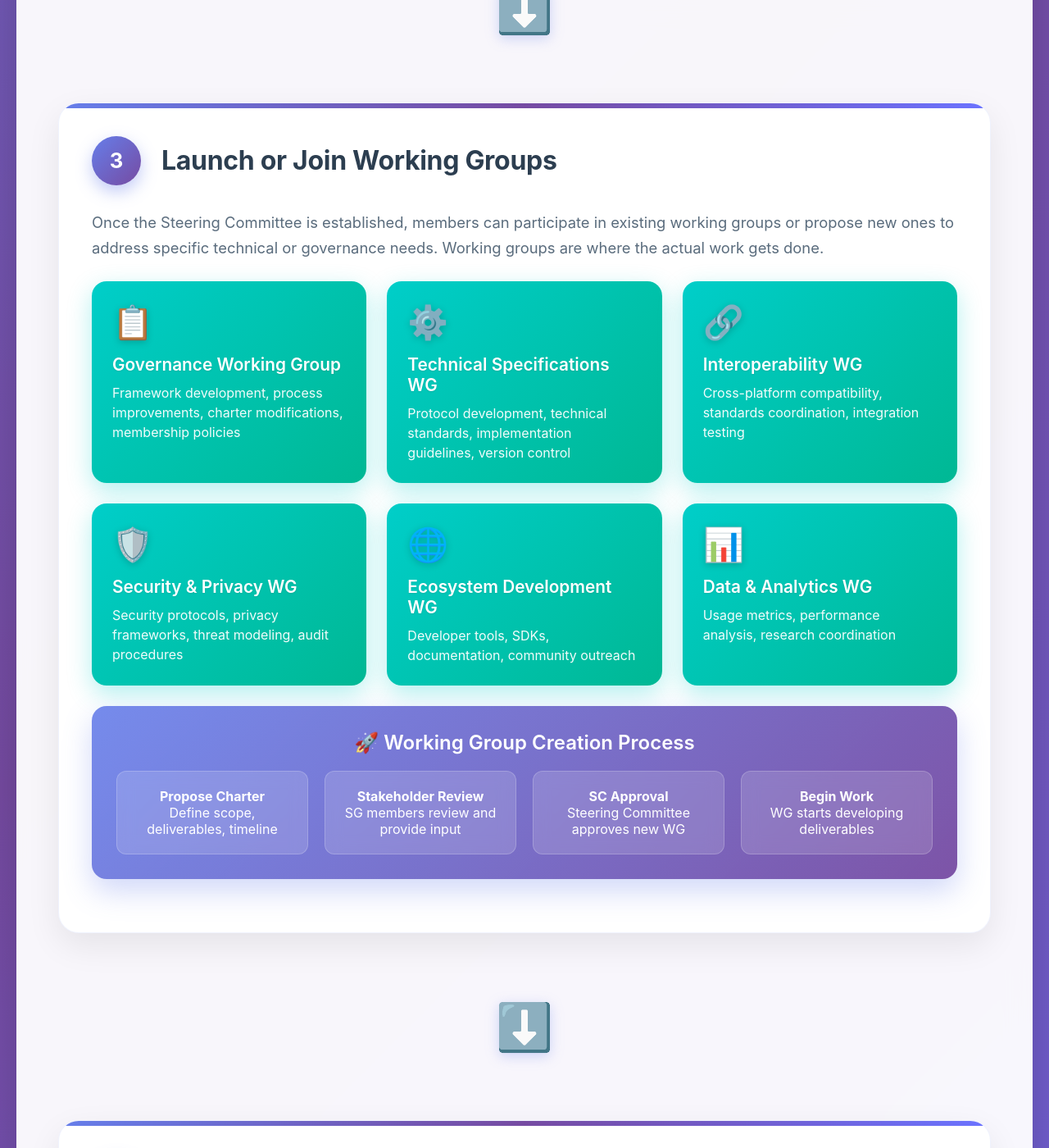
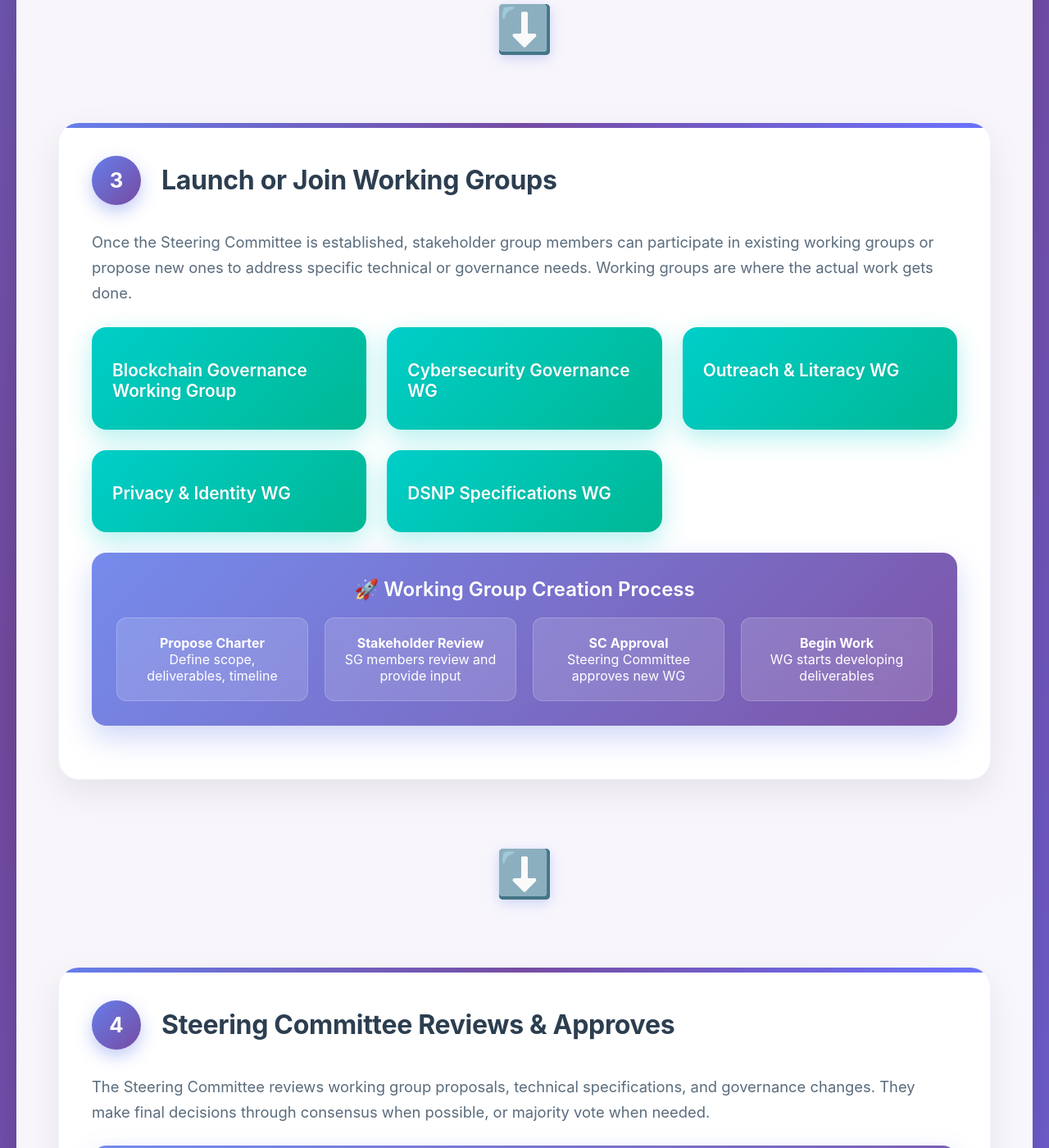
Before and after one commit to DSNP-org/dsnp-web, a Jekyll site: the page governance/decision-flow.html, which Jekyll copies as it is, in a window 1280 px wide and 1400 px high, scrolled down 2607 px. Shown: the whole window at 82% size. Built offline with Jekyll 4.4.1, drawn with Linux system fonts in a browser that asks for light colours; some of the changed text lies outside the part shown.

Commit message:
Minor changes to AI-generated first version

```diff
--- a/governance/decision-flow.html
+++ b/governance/decision-flow.html
@@ -486,12 +486,13 @@
     <div class="container">
         <div class="header">
             <h1>DSNP Governance: Complete Decision Flow Process</h1>
-            <p>From Individual Participation to Protocol Implementation - How Every Voice Shapes DSNP's Future</p>
+          <p>From Individual Participation to Protocol Implementation - How Every Voice Shapes DSNP's Future</p>
+          <h5 style="color:gray">**This visualization aims to make the Draft DSNP Governance Framework easier to understand. However this is not the actual Draft DSNP Governance Framework and it may carry some inaccuracies. Please refer to the official documentation for authoritative information.**</h5>
         </div>
 
         <div class="chairperson-coordination">
             <h2>🎯 Chairperson Coordination</h2>
-            <p>The elected Chairperson coordinates the entire governance process, facilitating communication between stakeholder groups, managing Steering Committee meetings, and ensuring smooth operation of the decision-making workflow from proposal to implementation.</p>
+            <p>The Chairperson coordinates the entire governance process, facilitating communication between stakeholder groups, managing Steering Committee meetings, and ensuring smooth operation of the decision-making workflow from proposal to implementation.</p>
         </div>
 
         <div class="flow-container">
@@ -623,38 +624,33 @@
                     <div class="step-title">Launch or Join Working Groups</div>
                 </div>
                 <div class="step-description">
-                    Once the Steering Committee is established, members can participate in existing working groups or propose new ones to address specific technical or governance needs. Working groups are where the actual work gets done.
+                    Once the Steering Committee is established, stakeholder group members can participate in existing working groups or propose new ones to address specific technical or governance needs. Working groups are where the actual work gets done.
                 </div>
                 <div class="working-groups-examples">
                     <div class="wg-example">
-                        <div class="option-icon">📋</div>
-                        <div class="option-title">Governance Working Group</div>
-                        <div class="option-description">Framework development, process improvements, charter modifications, membership policies</div>
+                        <div class="option-icon"></div>
+                        <div class="option-title">Blockchain Governance Working Group</div>
+                        <div class="option-description"></div>
                     </div>
                     <div class="wg-example">
-                        <div class="option-icon">⚙️</div>
-                        <div class="option-title">Technical Specifications WG</div>
-                        <div class="option-description">Protocol development, technical standards, implementation guidelines, version control</div>
+                        <div class="option-icon"></div>
+                        <div class="option-title">Cybersecurity Governance WG</div>
+                        <div class="option-description"></div>
                     </div>
                     <div class="wg-example">
-                        <div class="option-icon">🔗</div>
-                        <div class="option-title">Interoperability WG</div>
-                        <div class="option-description">Cross-platform compatibility, standards coordination, integration testing</div>
+                        <div class="option-icon"></div>
+                        <div class="option-title">Outreach &amp; Literacy WG</div>
+                        <div class="option-description"></div>
                     </div>
                     <div class="wg-example">
-                        <div class="option-icon">🛡️</div>
-                        <div class="option-title">Security & Privacy WG</div>
-                        <div class="option-description">Security protocols, privacy frameworks, threat modeling, audit procedures</div>
+                        <div class="option-icon"></div>
+                        <div class="option-title">Privacy &amp; Identity WG</div>
+                        <div class="option-description"></div>
                     </div>
                     <div class="wg-example">
-                        <div class="option-icon">🌐</div>
-                        <div class="option-title">Ecosystem Development WG</div>
-                        <div class="option-description">Developer tools, SDKs, documentation, community outreach</div>
-                    </div>
-                    <div class="wg-example">
-                        <div class="option-icon">📊</div>
-                        <div class="option-title">Data & Analytics WG</div>
-                        <div class="option-description">Usage metrics, performance analysis, research coordination</div>
+                        <div class="option-icon"></div>
+                        <div class="option-title">DSNP Specifications WG</div>
+                        <div class="option-description"></div>
                     </div>
                 </div>
                 <div class="process-highlight">
@@ -691,7 +687,7 @@
                     <div class="step-title">Steering Committee Reviews & Approves</div>
                 </div>
                 <div class="step-description">
-                    The Steering Committee reviews working group proposals, technical specifications, and governance changes. They make final decisions through consensus when possible, or supermajority vote when needed.
+                    The Steering Committee reviews working group proposals, technical specifications, and governance changes. They make final decisions through consensus when possible, or majority vote when needed.
                 </div>
                 <div class="process-highlight">
                     <h3>⚖️ Decision Making Authority</h3>
@@ -722,7 +718,7 @@
                             Attempt to reach unanimous agreement
                         </div>
                         <div class="election-step">
-                            <strong>Supermajority Vote</strong><br>
+                            <strong>Majority Vote</strong><br>
                             3/4 majority if consensus fails
                         </div>
                         <div class="election-step">
```
Also changed, not shown: other parts of governance/decision-flow.html (+1 -1 lines).
